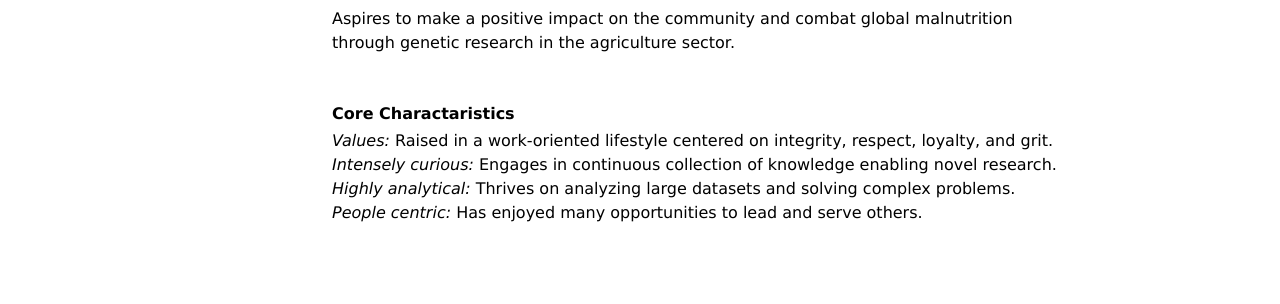
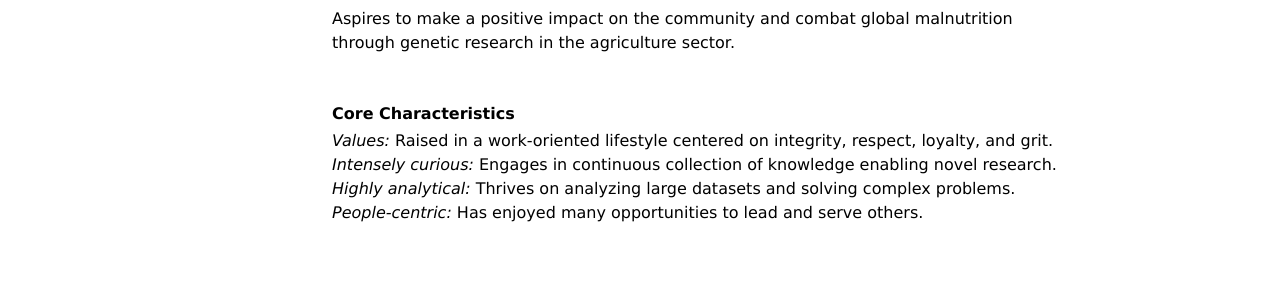
Before and after one commit to ty-thomas/Thomas_Resume, a Jekyll site: the page built from docs/index.md, in a window 1280 px wide and 900 px high. Shown: the part 132-436 px from the top of the window. Built offline with Jekyll 4.4.1, drawn with Linux system fonts in a browser that asks for light colours.

Commit message:
Update index.md

```diff
--- a/docs/index.md
+++ b/docs/index.md
@@ -16,12 +16,12 @@ Aspires to make a positive impact on the community and combat global malnutritio
 
 <br />
 
-__Core Charactaristics__
+__Core Characteristics__
 
 - _Values:_ Raised in a work-oriented lifestyle centered on integrity, respect, loyalty, and grit.
 - _Intensely curious:_ Engages in continuous collection of knowledge enabling novel research.
 - _Highly analytical:_ Thrives on analyzing large datasets and solving complex problems.
-- _People centric:_ Has enjoyed many opportunities to lead and serve others.
+- _People-centric:_ Has enjoyed many opportunities to lead and serve others.
 
 ## Education
 
```
